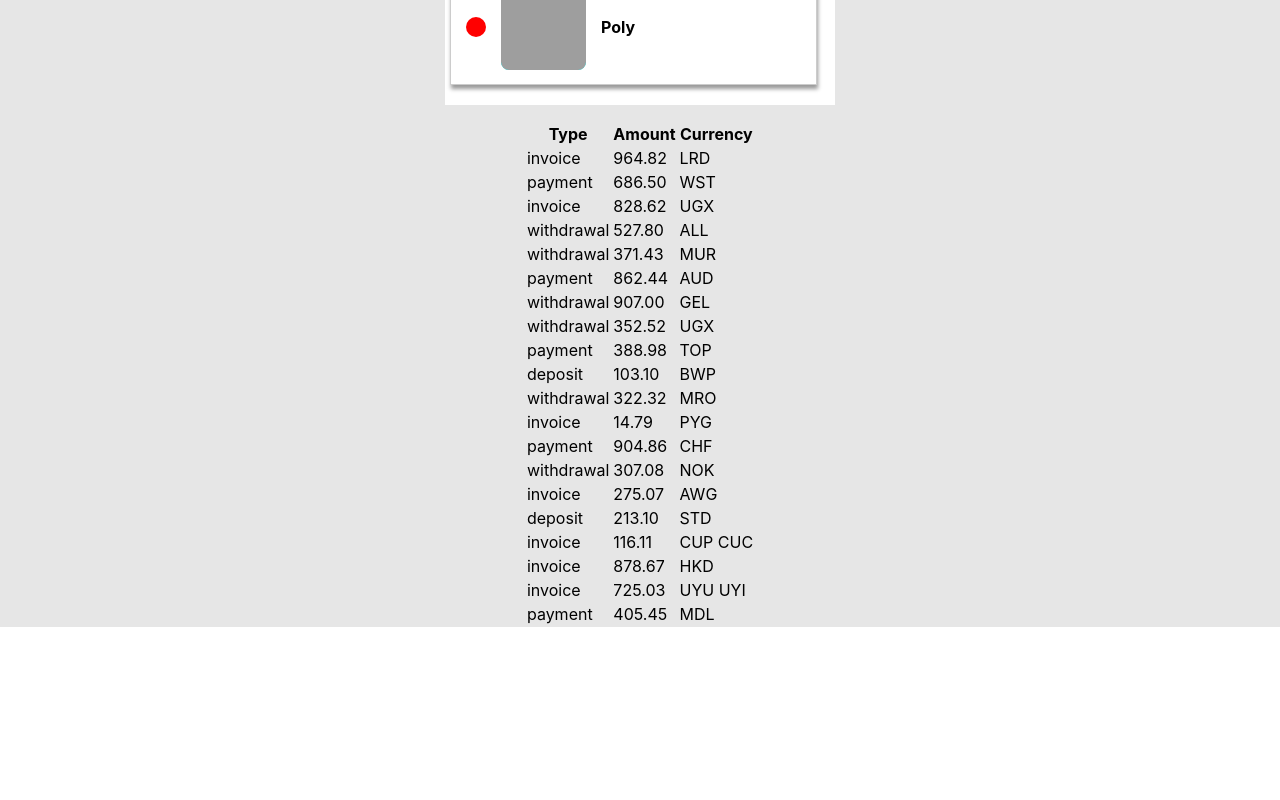
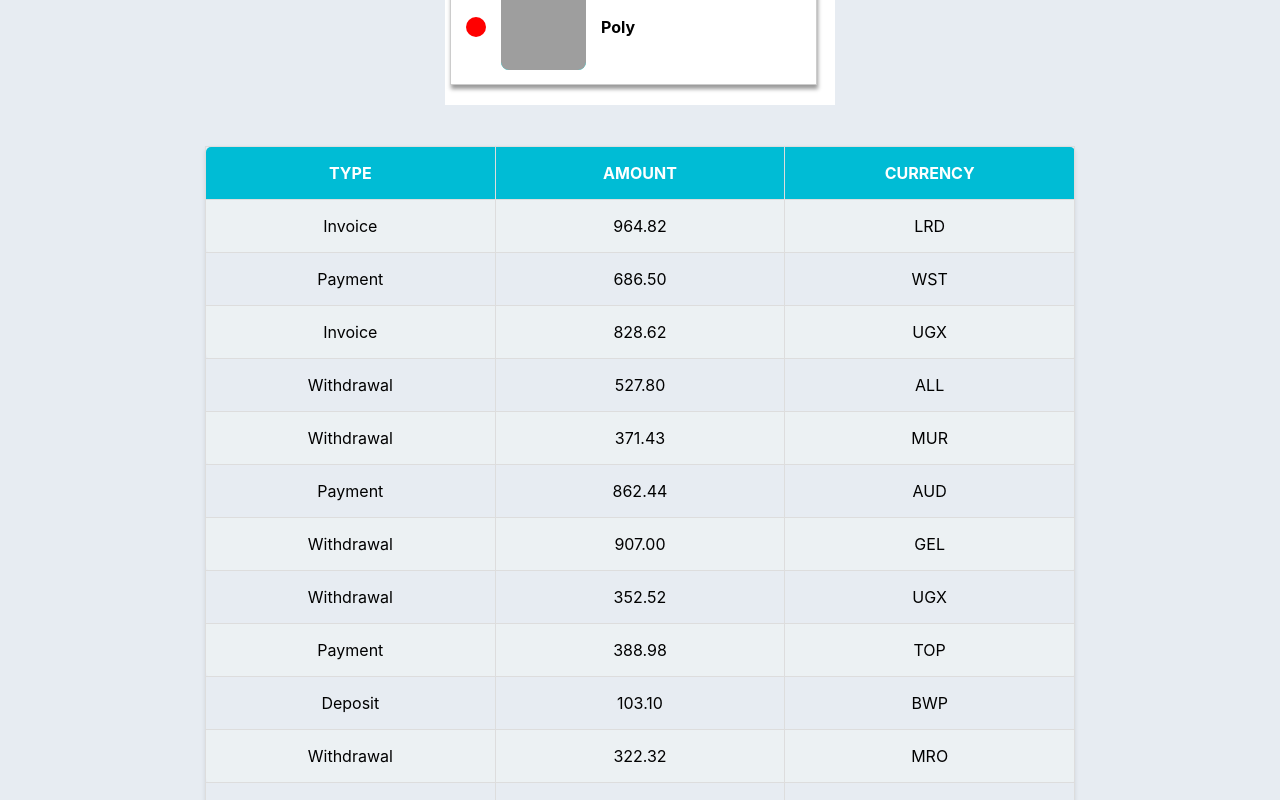
Before and after one commit to perci-aceron/goit-react-hw-01-components, a React (Create React App) app: page / in a window 1280 px wide. Shown: the part 1200-2000 px from the top of the page. Before the commit the page ends 1827 px from the top, so only its background shows below. Built offline with nearby package versions, Linux system fonts and the light colour scheme; grey boxes are pictures that could not be loaded.

Commit message:
for checking

```diff
--- a/src/components/App.jsx
+++ b/src/components/App.jsx
@@ -19,7 +19,7 @@ export const App = () => {
         alignItems: 'center',
         // fontSize: 40,
         color: '#010101',
-        backgroundColor: '#e6e6e6',
+        backgroundColor: '#E7ECF2',
       }}
     >
       <Profile
--- a/src/components/FriendList/FriendList.jsx
+++ b/src/components/FriendList/FriendList.jsx
@@ -1,7 +1,7 @@
 import React from 'react';
 import PropTypes from 'prop-types';
 import FriendListItem from './FriendListItem';
-import styles from './FriendList.module.css'; // Import the CSS module
+import styles from './FriendList.module.css';
 
 const FriendList = ({ friends }) => {
   return (
--- a/src/components/Profile/Profile.module.css
+++ b/src/components/Profile/Profile.module.css
@@ -55,7 +55,7 @@
     flex: 1;
     margin: 0;
     text-align: center;
-    background-color: rgb(235, 234, 234);
+    background-color: #F3F6F9;
   }
 
   .stats li:nth-child(1) {
--- a/src/components/TransactionHistory/TransactionHistory.jsx
+++ b/src/components/TransactionHistory/TransactionHistory.jsx
@@ -1,9 +1,10 @@
 import React from 'react';
 import PropTypes from 'prop-types';
+import styles from './TransactionHistory.module.css';
 
 const TransactionHistory = ({ items }) => {
   return (
-    <table className="transaction-history">
+    <table className={styles.transactionHistory}>
       <thead>
         <tr>
           <th>Type</th>
--- /dev/null
+++ b/src/components/TransactionHistory/TransactionHistory.module.css
@@ -0,0 +1,44 @@
+
+  .transactionHistory {
+    width: 870px;
+    border-radius: 5px;
+    border-collapse: collapse;
+    margin: 25px 0;
+    box-shadow: 0 2px 4px rgba(0, 0, 0, 0.1);
+  }
+
+  .transactionHistory th {
+    background-color: rgb(0, 188, 213);
+    text-transform: uppercase;
+    color: white;
+}
+  .transactionHistory td {
+    text-transform: capitalize;
+}
+  .transactionHistory th,
+  .transactionHistory td {
+    width: 33.33%;
+    height: 50px;
+    border: 1px solid #ddd;
+    text-align: center;
+  }
+
+  .transactionHistory tbody tr:nth-child(odd) {
+    background-color: #ECF1F3;
+  }
+
+  .transactionHistory th:first-child {
+    border-top-left-radius: 5px;
+  }
+
+  .transactionHistory th:last-child {
+    border-top-right-radius: 5px;
+  }
+
+  .transactionHistory td:first-child {
+    border-bottom-left-radius: 5px;
+  }
+
+  .transactionHistory td:last-child {
+    border-bottom-right-radius: 5px;
+  }
```
